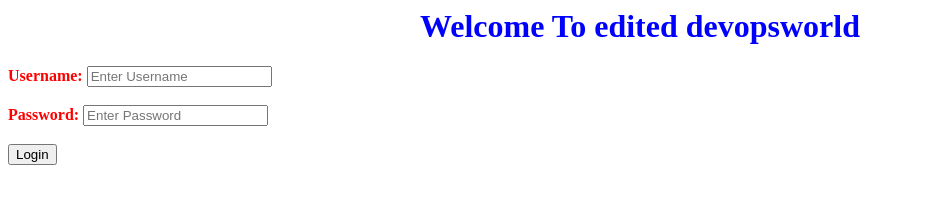
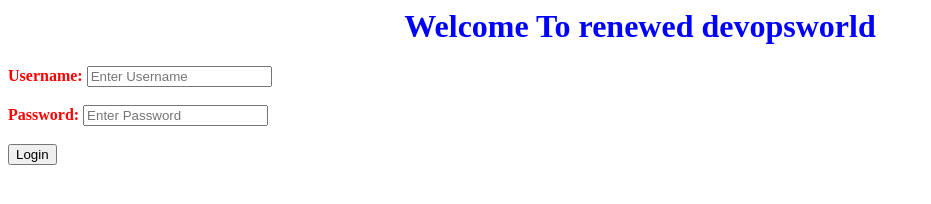
Before and after one commit to Hariappari/jenkinsrepo, a plain HTML site: page index.html in a window 1280 px wide. Shown: the whole page, without its empty margins (0-931 px from the left). Drawn offline with Linux system fonts and the light colour scheme.

Commit message:
Update index.html

```diff
--- a/index.html
+++ b/index.html
@@ -1,6 +1,6 @@
 <html>
 <body>
-<h1>Welcome To edited devopsworld</h1>
+<h1>Welcome To renewed devopsworld</h1>
 </body>
 <body style="color:red;">
  <div class="container">
```
